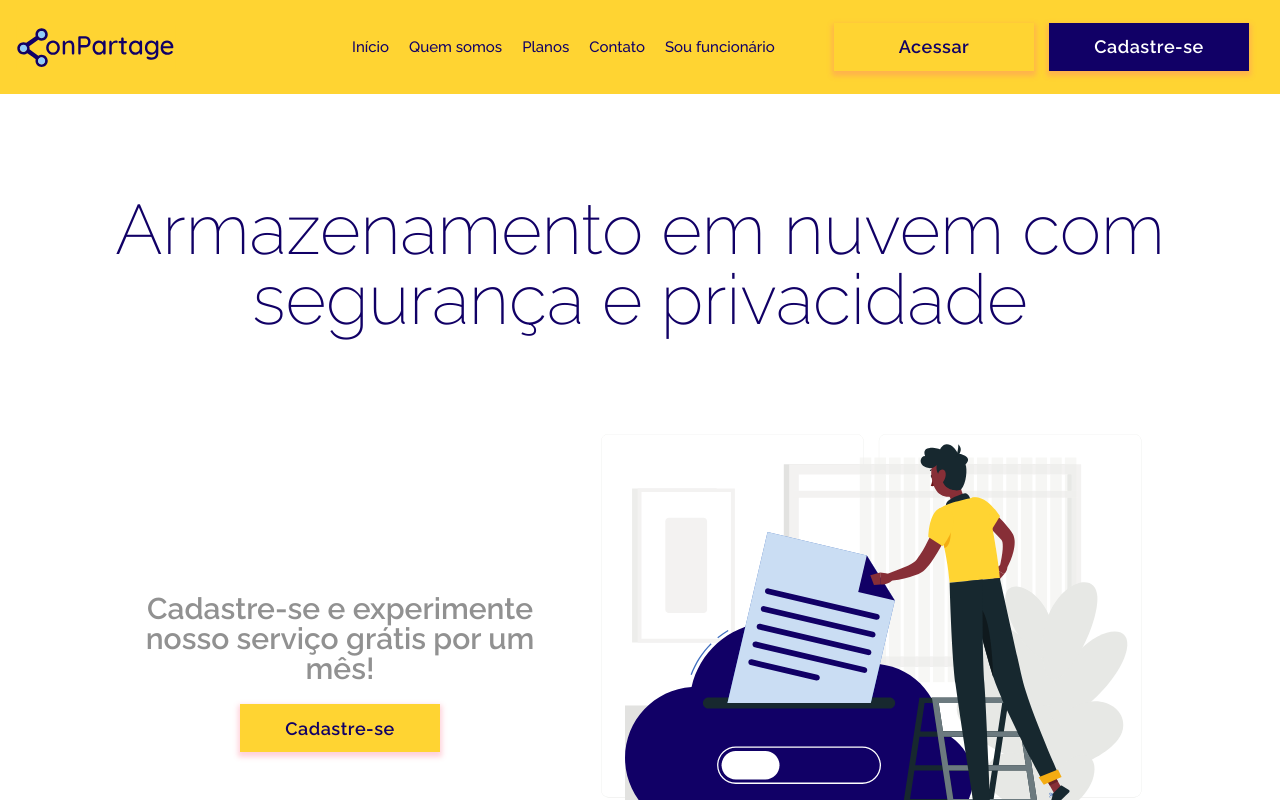
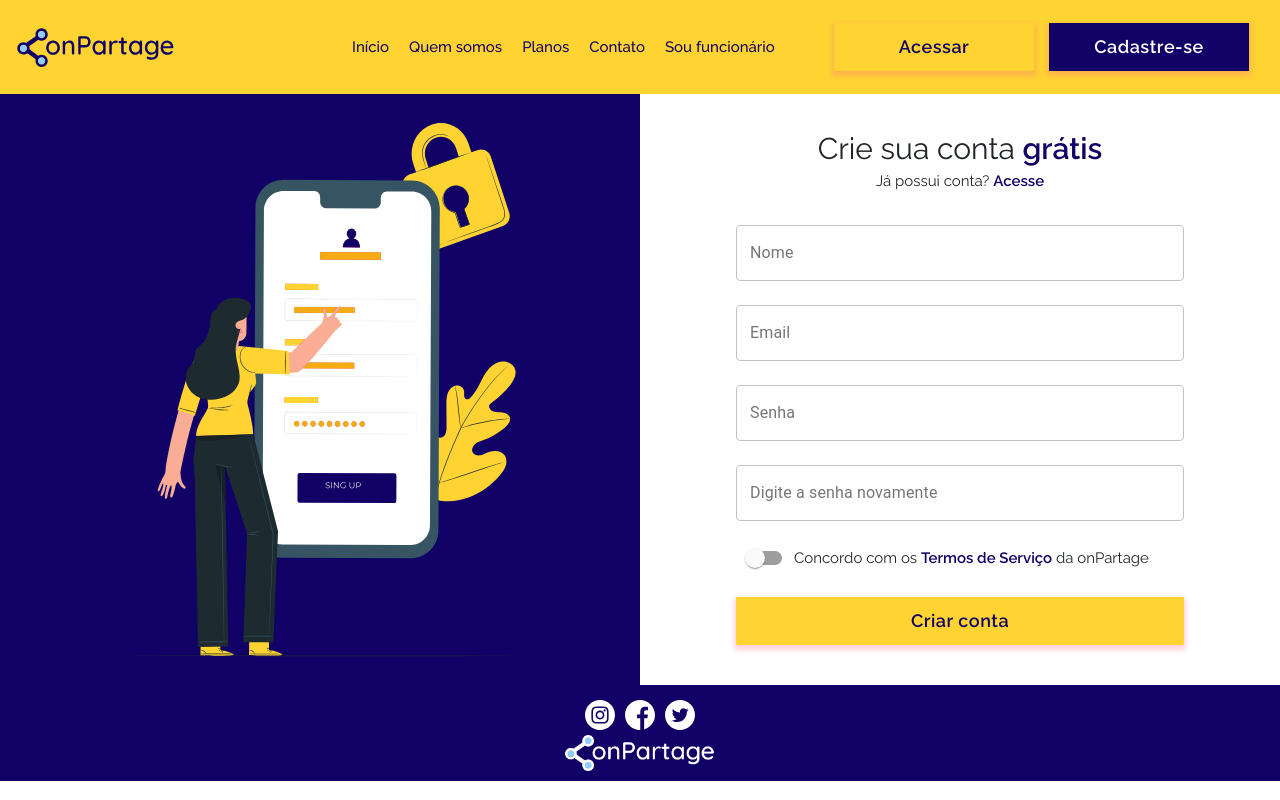
Before and after one commit to AmandaCacholi/onPartage-front-end-feegow, a React (Create React App) app: page /cadastro-cliente in a window 1280 px wide. Shown: the top 800 px of the page. Built offline with nearby package versions, Linux system fonts and the light colour scheme.

Commit message:
criação página de contato e inclusão na rota

```diff
--- a/src/App.js
+++ b/src/App.js
@@ -1,17 +1,25 @@
-import { BrowserRouter } from 'react-router-dom';
-import './App.css';
-import { Footer } from './components/Footer/Footer';
-import { Header } from './components/Header/Header';
-import { Home } from './components/Home/Home';
+import { BrowserRouter, Route, Switch } from "react-router-dom";
+import "./App.css";
+import { Cadastro } from "./components/Cadastro/Cadastro";
+import { Footer } from "./components/Footer/Footer";
+import { Header } from "./components/Header/Header";
+import { Home } from "./components/Home/Home";
 
 function App() {
   return (
     <div>
-        <BrowserRouter>
-          <Header/>
-          <Home/>
-          <Footer/>
-        </BrowserRouter>
+      <BrowserRouter>
+        <Header />
+        <Switch>
+          <Route path="/" exact>
+            <Home/>
+            </Route>
+          <Route path="/cadastro-cliente" >
+            <Cadastro />
+          </Route>
+        </Switch>
+        <Footer />
+      </BrowserRouter>
     </div>
   );
 }
--- /dev/null
+++ b/src/components/Cadastro/Cadastro.css
@@ -0,0 +1,57 @@
+.cadastro {
+    display: grid;
+    grid-template-columns: 1fr 1fr;
+}
+
+.cadastro__imgBg {
+    background: var(--dark-blue);
+    display: flex;
+    justify-content: center;
+}
+
+.cadastro__img {
+    width: 400px;
+}
+
+.cadastro__formWrapper {
+    display: flex;
+    flex-direction: column;
+    align-items: center;
+    margin: 20px 0;
+}
+
+.cadastro__titulo {
+    font-family: var(--body-font);
+    font-size: 30px;
+    font-weight: 400;
+    margin: 20px 0 10px;
+}
+
+.cadastro__titulo span {
+    color: var(--dark-blue);
+    font-weight: 600;
+}
+
+.cadastro__subtitulo {
+    font-family: var(--body-font);
+    font-size: 15px;
+    font-weight: 400;
+}
+
+.cadastro__subtitulo span {
+    color: var(--dark-blue);
+    font-weight: 600;
+}
+
+.cadastro__form {
+    display: flex;
+    flex-direction: column;
+    width: 70%;
+    margin: 20px 0;
+}
+
+.cadastro__termos {
+    display: flex;
+    align-items: center;
+    margin: 10px 0 20px;
+}
--- /dev/null
+++ b/src/components/Cadastro/Cadastro.jsx
@@ -0,0 +1,54 @@
+import { TextField, FormControlLabel, Switch } from "@material-ui/core";
+import React from "react";
+import { BtnContato } from "../Button/Button";
+import imgCadastro from "../../assets/images/cadastro.svg";
+import "./Cadastro.css";
+
+export const Cadastro = () => {
+  return (
+    <section className="cadastro">
+      <div className="cadastro__imgBg">
+        <img src={imgCadastro} className="cadastro__img" />
+      </div>
+      <div className="cadastro__formWrapper">
+        <h2 className="cadastro__titulo">
+          Crie sua conta <span>grátis</span>
+        </h2>
+        <p className="cadastro__subtitulo">
+          Já possui conta? <span>Acesse</span>
+        </p>
+        <form className="cadastro__form">
+          <TextField
+            id="cadastro__nome"
+            label="Nome"
+            variant="outlined"
+            margin="normal"
+          />
+          <TextField
+            id="cadastro__email"
+            label="Email"
+            variant="outlined"
+            margin="normal"
+          />
+          <TextField
+            id="cadastro__senha"
+            label="Senha"
+            variant="outlined"
+            margin="normal"
+          />
+          <TextField
+            id="cadastro__senhaDois"
+            label="Digite a senha novamente"
+            variant="outlined"
+            margin="normal"
+          />
+          <div className="cadastro__termos" >
+            <Switch name="promocoes" color="primary" required={true} />
+            <p className="cadastro__subtitulo" >Concordo com os <span>Termos de Serviço</span> da onPartage</p>
+          </div>
+          <BtnContato>Criar conta</BtnContato>
+        </form>
+      </div>
+    </section>
+  );
+};
--- a/src/components/Header/Header.jsx
+++ b/src/components/Header/Header.jsx
@@ -2,30 +2,42 @@ import React from "react";
 import logo from "../../assets/images/logo.svg";
 import { BtnAzulHeader, BtnAmareloHeader } from "../Button/Button";
 import "./Header.css";
-import {
-  Navbar,
-  Nav
-} from "react-bootstrap";
+import { Navbar, Nav } from "react-bootstrap";
+import { Link } from "react-router-dom";
 
 export const Header = (props) => {
   return (
     <header>
       <Navbar collapseOnSelect expand="lg" className="navbar">
-        <Navbar.Brand href="#home">
-          <img className="header__imagem" src={logo} />
-        </Navbar.Brand>
+        <Link to="/">
+          <Navbar.Brand href="#home">
+            <img className="header__imagem" src={logo} />
+          </Navbar.Brand>
+        </Link>
         <Navbar.Toggle aria-controls="responsive-navbar-nav" />
         <Navbar.Collapse id="responsive-navbar-nav">
           <Nav className="mr-auto header__nav">
-            <Nav className="header__nav__item" href="#">Início</Nav>
-            <Nav className="header__nav__item" href="#quem-somos">Quem somos</Nav>
-            <Nav className="header__nav__item" href="#planos">Planos</Nav>
-            <Nav className="header__nav__item" href="#contato">Contato</Nav>
-            <Nav className="header__nav__item" href="#sou-funcionario">Sou funcionário</Nav>
+            <Nav className="header__nav__item" href="#">
+              Início
+            </Nav>
+            <Nav className="header__nav__item" href="#quem-somos">
+              Quem somos
+            </Nav>
+            <Nav className="header__nav__item" href="#planos">
+              Planos
+            </Nav>
+            <Nav className="header__nav__item" href="#contato">
+              Contato
+            </Nav>
+            <Nav className="header__nav__item" href="#sou-funcionario">
+              Sou funcionário
+            </Nav>
           </Nav>
           <Nav className="header__nav__btns">
             <BtnAmareloHeader>Acessar</BtnAmareloHeader>
-            <BtnAzulHeader>Cadastre-se</BtnAzulHeader>
+            <Link to="/cadastro-cliente">
+              <BtnAzulHeader>Cadastre-se</BtnAzulHeader>
+            </Link>
           </Nav>
         </Navbar.Collapse>
       </Navbar>
```
Also changed, not shown: src/assets/images/cadastro.svg (added).
